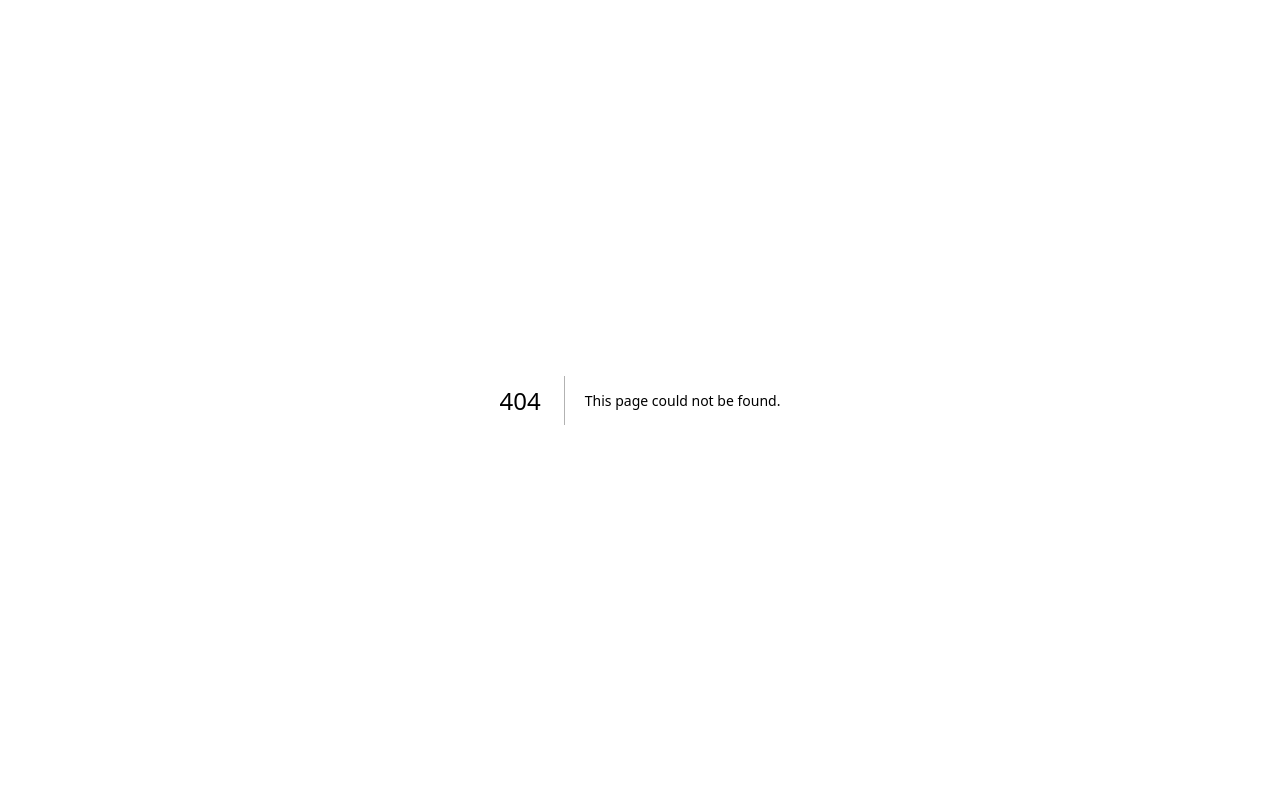
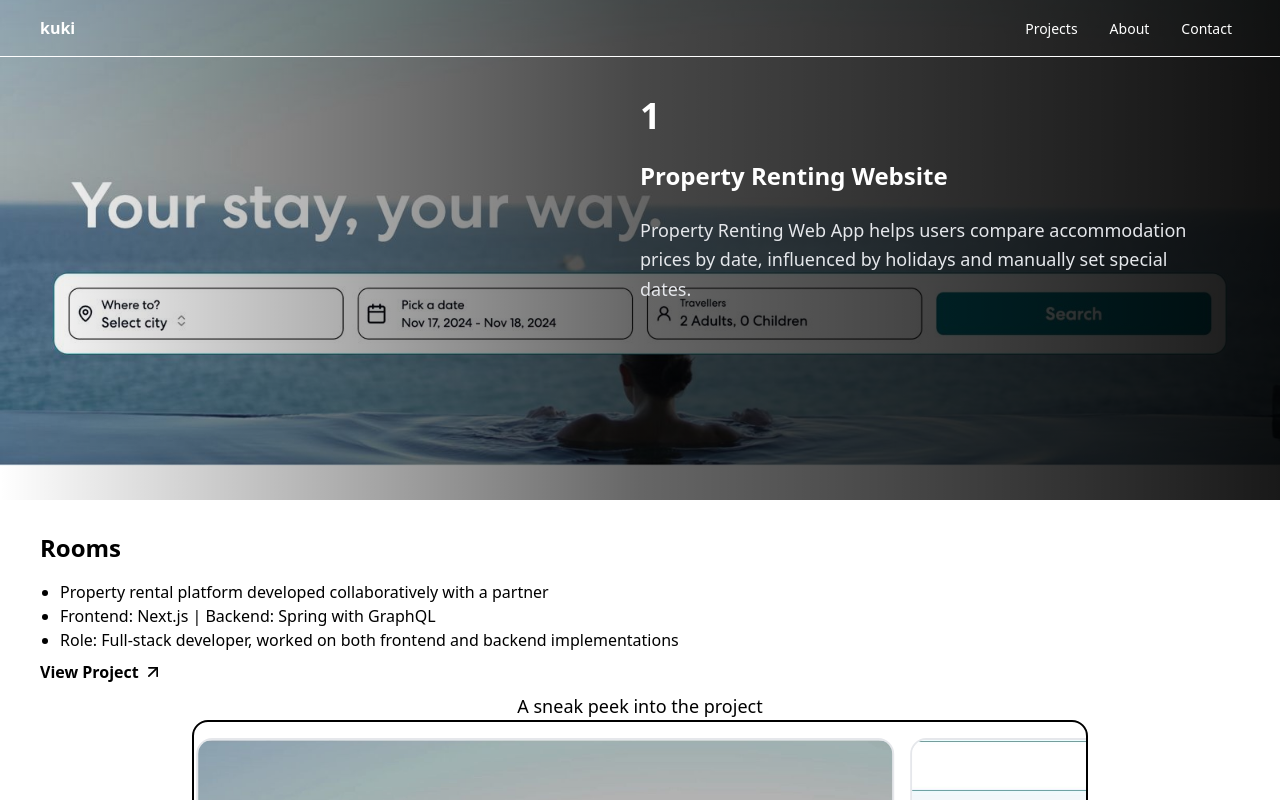
Before and after one commit to KurniawanMuhammadRizki/kurniawan-rizki, a Next.js app: page /project/1 in a window 1280 px wide. Before the commit this address had no page. Shown: the top 800 px of the page. Built offline with nearby package versions, Linux system fonts and the light colour scheme.

Commit message:
feat(projectDetail) add: project detail page

```diff
--- /dev/null
+++ b/app/project/[project]/component/ProjectDetail.tsx
@@ -0,0 +1,47 @@
+import Carousel from "@/components/projects/Carousel";
+import ProjectCta from "./ProjectsCta";
+import ProjectTechStack from "./ProjectTechStack";
+
+interface ProjectDetailProps {
+  title: string;
+  descriptionList: string[];
+  techStack: { name: string; icon: React.ReactNode }[];
+  carousel: {
+    projectsName: string;
+    imageNumber: number;
+  };
+  cta: {
+    description: string;
+    link: string;
+  };
+}
+
+const ProjectDetail: React.FC<ProjectDetailProps> = ({
+  title,
+  descriptionList,
+  techStack,
+  carousel,
+  cta,
+}) => {
+  return (
+    <section className="w-full px-5 sm:px-10 py-8" data-nav-color="black">
+      <h1 className="text-xl md:text-2xl font-semibold leading-relaxed text-black mb-4">
+        {title}
+      </h1>
+      <ul className="list-disc pl-5">
+        {descriptionList.map((desc, index) => (
+          <li key={index}>{desc}</li>
+        ))}
+      </ul>
+
+      <ProjectCta description={cta.description} link={cta.link} />
+      <Carousel
+        projectsName={carousel.projectsName}
+        imageNumber={carousel.imageNumber}
+      />
+      <ProjectTechStack techData={techStack} />
+    </section>
+  );
+};
+
+export default ProjectDetail;
--- /dev/null
+++ b/app/project/[project]/component/ProjectHero.tsx
@@ -0,0 +1,48 @@
+import React from "react";
+
+interface ProjectHeroProps {
+  title: string;
+  subtitle: string;
+  description: string;
+  imageUrl: string;
+}
+
+const ProjectHero = ({
+  title,
+  subtitle,
+  description,
+  imageUrl,
+}: ProjectHeroProps) => {
+  return (
+    <section
+      className="relative w-full h-[500px] overflow-hidden "
+      data-nav-color="white">
+      <div
+        className="absolute inset-0 w-full h-full"
+        style={{
+          backgroundImage: `url(${imageUrl})`,
+          backgroundSize: "cover",
+          backgroundPosition: "center",
+        }}
+      />
+
+      <div className="absolute inset-0 bg-gradient-to-l from-black/90 via-black/60 to-transparent" />
+
+      <div className="relative h-full w-full mx-auto flex">
+        <div className="w-1/2" />
+
+        <div className="w-1/2  h-full flex pt-24 pr-12">
+          <div className="max-w-xl space-y-6">
+            <h1 className="text-white text-4xl font-bold">{title}</h1>
+            <h2 className="text-white text-2xl font-semibold">{subtitle}</h2>
+            <p className="text-gray-200 text-lg leading-relaxed">
+              {description}
+            </p>
+          </div>
+        </div>
+      </div>
+    </section>
+  );
+};
+
+export default ProjectHero;
--- /dev/null
+++ b/app/project/[project]/component/ProjectTechStack.tsx
@@ -0,0 +1,39 @@
+import ImageAnimationWrapper from "@/components/animations/ImageAnimationWrapper";
+
+type TechItem = {
+  name: string;
+  icon: React.ReactNode;
+};
+
+interface ProjectTechStackProps {
+  techData: TechItem[];
+}
+
+const ProjectTechStack: React.FC<ProjectTechStackProps> = ({ techData }) => {
+  return (
+    <div className="flex flex-col space-y-4 py-8">
+      <h1 className="text-xl md:text-2xl font-semibold leading-relaxed text-black mb-4">
+        Tech Stack
+      </h1>
+      <div className="flex gap-6 overflow-x-auto">
+        {techData.map((item, index) => (
+          <ImageAnimationWrapper
+            key={index}
+            transition={{ duration: 0.5, ease: "easeInOut", delay: 0.2 }}>
+            <div
+              key={item.name}
+              className="p-4 w-[150px] bg-white rounded-xl shadow-sm hover:shadow-md transition-shadow
+                         border border-gray-100 flex flex-col items-center justify-center gap-2">
+              {item.icon && <div className="text-black">{item.icon}</div>}
+              <span className="text-sm text-center font-medium">
+                {item.name}
+              </span>
+            </div>
+          </ImageAnimationWrapper>
+        ))}
+      </div>
+    </div>
+  );
+};
+
+export default ProjectTechStack;
--- /dev/null
+++ b/app/project/[project]/component/ProjectsCta.tsx
@@ -0,0 +1,23 @@
+import { ArrowUpRight } from "lucide-react";
+import Link from "next/link";
+
+interface ProjectCtaProps {
+  description: string;
+  link: string;
+}
+
+const ProjectCta: React.FC<ProjectCtaProps> = ({ description, link }) => {
+  return (
+    <h4 className="font-bold mt-2 mb-2 flex items-center">
+      <Link
+        href={link}
+        target="_blank"
+        rel="noopener noreferrer"
+        className="flex items-center gap-1 hover:underline">
+        {description}
+        <ArrowUpRight className="w-5 h-5 text-current" />
+      </Link>
+    </h4>
+  );
+};
+export default ProjectCta;
--- /dev/null
+++ b/app/project/[project]/page.tsx
@@ -0,0 +1,51 @@
+"use client";
+
+import { useParams } from "next/navigation";
+import ProjectDetail from "./component/ProjectDetail";
+import ProjectHero from "./component/ProjectHero";
+import { SiGraphql, SiNextdotjs, SiSpring } from "react-icons/si";
+
+const Page = () => {
+  const { project } = useParams<{ project: string }>();
+
+  // Data proyek
+  const projectData = {
+    title: "Rooms",
+    descriptionList: [
+      "Property rental platform developed collaboratively with a partner",
+      "Frontend: Next.js | Backend: Spring with GraphQL",
+      "Role: Full-stack developer, worked on both frontend and backend implementations",
+    ],
+    techStack: [
+      { name: "Next.js", icon: <SiNextdotjs /> },
+      { name: "Spring", icon: <SiSpring /> },
+      { name: "GraphQL", icon: <SiGraphql /> },
+    ],
+    carousel: {
+      projectsName: "rooms",
+      imageNumber: 6,
+    },
+    cta: {
+      description: "View Project",
+      link: "https://www.rooms.co.id",
+    },
+    hero: {
+      title: project,
+      subtitle: "Property Renting Website",
+      description:
+        "Property Renting Web App helps users compare accommodation prices by date, influenced by holidays and manually set special dates.",
+      imageUrl: "/projects/rooms/rooms-0.jpeg",
+    },
+  };
+
+  return (
+    <div>
+      <ProjectHero {...projectData.hero} />
+      <ProjectDetail {...projectData} />
+      <section className="w-full h-[500px]" data-nav-color="black"></section>
+      <div className="h-10"></div>
+    </div>
+  );
+};
+
+export default Page;
--- a/components/projects/Carousel.tsx
+++ b/components/projects/Carousel.tsx
@@ -22,7 +22,7 @@ const Carousel: React.FC<CarouselProps> = ({ projectsName, imageNumber }) => {
 
   return (
     <>
-      <div className="flex justify-center items-center text-lg font-light ">
+      <div className="flex justify-center items-center text-lg font-medium ">
         A sneak peek into the project
       </div>
       <EmblaParallaxCarousel
--- a/components/techstack/TechstackSection.tsx
+++ b/components/techstack/TechstackSection.tsx
@@ -23,7 +23,7 @@ const TechstackSection: React.FC = () => {
             </AnimationPopupWrapper>
           </div>
 
-          <div className="pt-32 pb-14">
+          <div className="pt-32 pb-4">
             <Techstack />
           </div>
         </div>
```
